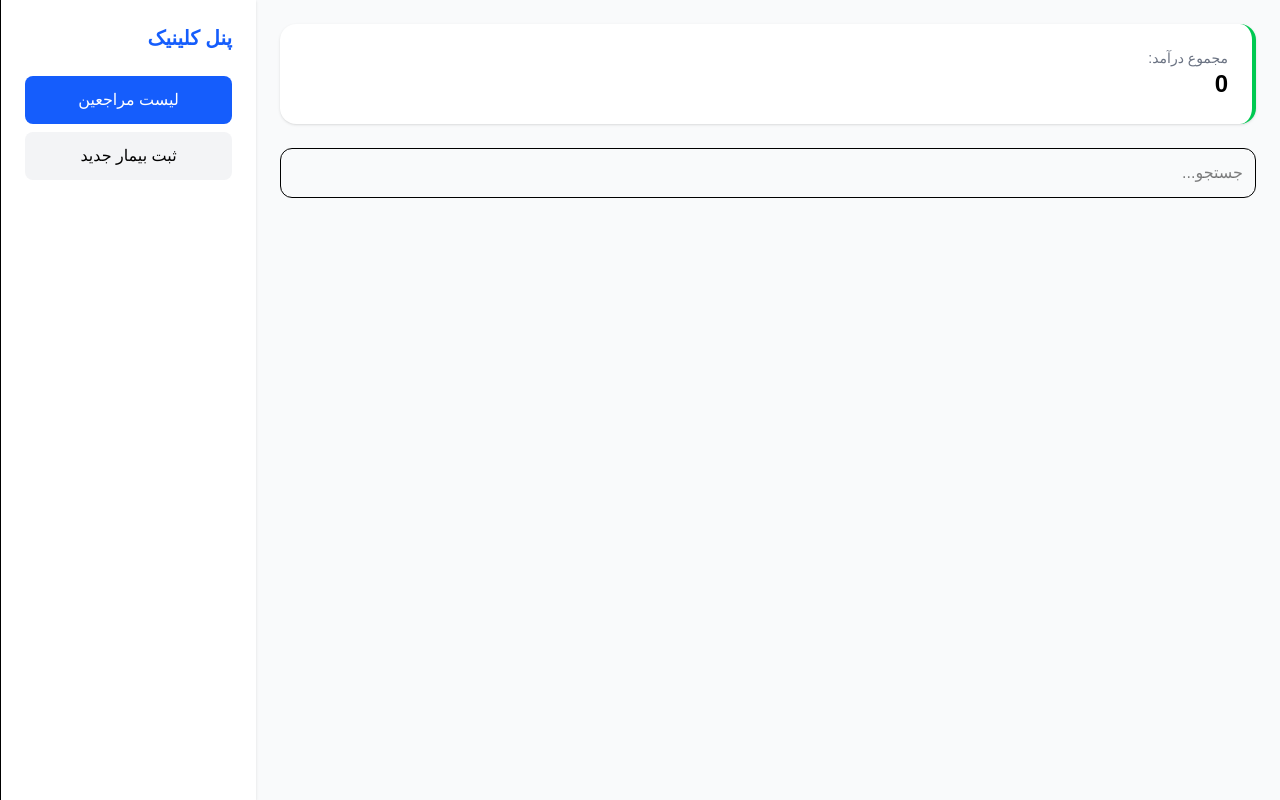
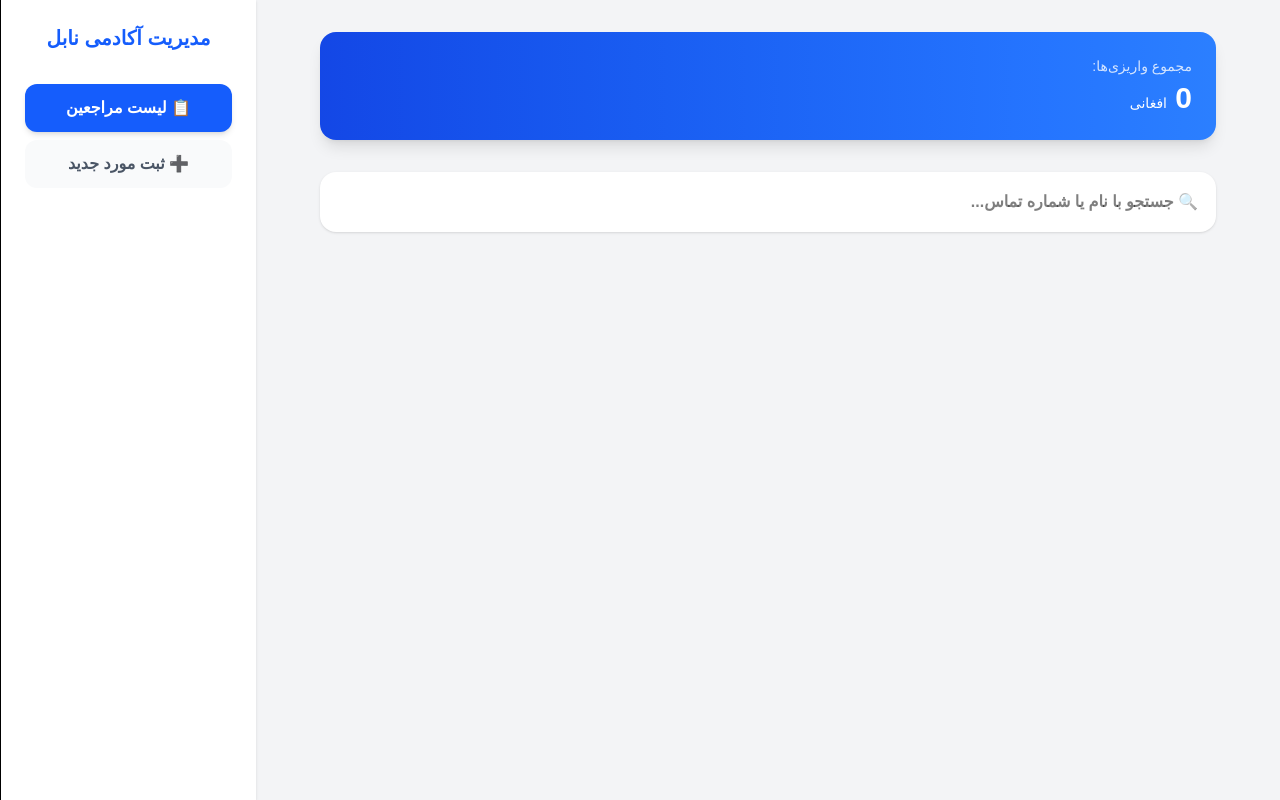
Before and after one commit to nabildentalacademy-art/nabil-dental-academy, a Next.js app: page / in a window 1280 px wide. Built offline with nearby package versions, Linux system fonts and the light colour scheme.

Commit message:
final fixed version

```diff
--- a/app/page.tsx
+++ b/app/page.tsx
@@ -8,17 +8,17 @@ export default function Home() {
   const [form, setForm] = useState({ name: "", phone: "", note: "", amount: "" });
 
   useEffect(() => {
-    const data = localStorage.getItem("nabil_clinic_v1");
+    const data = localStorage.getItem("nabil_clinic_final");
     if (data) setPatients(JSON.parse(data));
   }, []);
 
   useEffect(() => {
-    localStorage.setItem("nabil_clinic_v1", JSON.stringify(patients));
+    localStorage.setItem("nabil_clinic_final", JSON.stringify(patients));
   }, [patients]);
 
   const handleSave = (e: any) => {
     e.preventDefault();
-    if (!form.name || !form.phone) return alert("نام و شماره الزامی است");
+    if (!form.name || !form.phone) return alert("لطفاً نام و شماره را وارد کنید");
     const newP = { ...form, id: Date.now(), date: new Date().toLocaleDateString('fa-IR'), amount: Number(form.amount) || 0 };
     setPatients([newP, ...patients]);
     setForm({ name: "", phone: "", note: "", amount: "" });
@@ -28,40 +28,54 @@ export default function Home() {
   const filtered = patients.filter(p => p.name.includes(searchTerm) || p.phone.includes(searchTerm));
 
   return (
-    <div className="min-h-screen bg-gray-50 flex flex-col md:flex-row-reverse text-right text-black" dir="rtl">
+    <div className="min-h-screen bg-gray-100 flex flex-col md:flex-row-reverse text-right text-black" dir="rtl">
       <aside className="w-full md:w-64 bg-white p-6 border-l shadow-sm">
-        <h1 className="text-xl font-bold text-blue-600 mb-6">پنل کلینیک</h1>
-        <button onClick={() => setActiveTab("dashboard")} className={`w-full p-3 mb-2 rounded-lg ${activeTab === "dashboard" ? "bg-blue-600 text-white" : "bg-gray-100"}`}>لیست مراجعین</button>
-        <button onClick={() => setActiveTab("register")} className={`w-full p-3 rounded-lg ${activeTab === "register" ? "bg-blue-600 text-white" : "bg-gray-100"}`}>ثبت بیمار جدید</button>
+        <h1 className="text-xl font-black text-blue-600 mb-8 text-center">مدیریت آکادمی نابل</h1>
+        <nav className="space-y-2">
+          <button onClick={() => setActiveTab("dashboard")} className={`w-full p-3 rounded-xl font-bold transition ${activeTab === "dashboard" ? "bg-blue-600 text-white shadow-md" : "bg-gray-50 text-gray-600"}`}>📋 لیست مراجعین</button>
+          <button onClick={() => setActiveTab("register")} className={`w-full p-3 rounded-xl font-bold transition ${activeTab === "register" ? "bg-blue-600 text-white shadow-md" : "bg-gray-50 text-gray-600"}`}>➕ ثبت مورد جدید</button>
+        </nav>
       </aside>
-      <main className="flex-1 p-6">
+
+      <main className="flex-1 p-4 md:p-8">
         {activeTab === "dashboard" ? (
-          <div>
-            <div className="bg-white p-6 rounded-2xl mb-6 shadow-sm border-r-4 border-green-500">
-              <p className="text-gray-500 text-sm">مجموع درآمد:</p>
-              <h2 className="text-2xl font-bold">{patients.reduce((s, p) => s + p.amount, 0).toLocaleString()}</h2>
+          <div className="max-w-4xl mx-auto">
+            <div className="bg-gradient-to-r from-blue-700 to-blue-500 text-white p-6 rounded-2xl mb-8 shadow-lg">
+              <p className="opacity-80 text-sm mb-1">مجموع واریزی‌ها:</p>
+              <h2 className="text-3xl font-black">{patients.reduce((s, p) => s + p.amount, 0).toLocaleString()} <span className="text-sm font-normal">افغانی</span></h2>
             </div>
-            <input placeholder="جستجو..." className="w-full p-3 rounded-xl border mb-6 outline-none" onChange={e => setSearchTerm(e.target.value)} />
-            <div className="space-y-3">
+
+            <input
+              placeholder="🔍 جستجو با نام یا شماره تماس..."
+              className="w-full p-4 rounded-2xl border-2 border-white mb-6 shadow-sm outline-none focus:border-blue-500 bg-white font-bold"
+              onChange={e => setSearchTerm(e.target.value)}
+              style={{ color: 'black' }}
+            />
+
+            <div className="grid gap-4">
               {filtered.map(p => (
-                <div key={p.id} className="bg-white p-4 rounded-xl shadow-sm border flex justify-between items-center">
+                <div key={p.id} className="bg-white p-5 rounded-2xl shadow-sm border border-gray-100 flex justify-between items-center hover:shadow-md transition">
                   <div>
-                    <p className="font-bold">{p.name} <span className="text-xs text-gray-400">({p.date})</span></p>
-                    <p className="text-blue-600 text-sm">{p.phone}</p>
+                    <p className="font-black text-lg text-gray-800">{p.name}</p>
+                    <p className="text-blue-600 font-bold text-sm">{p.phone}</p>
+                    <p className="text-gray-400 text-xs mt-1 font-medium">{p.date} {p.note && `| ${p.note}`}</p>
                   </div>
-                  <div className="font-bold text-green-600">{p.amount.toLocaleString()}</div>
+                  <div className="text-left font-black text-green-600 text-xl">{p.amount.toLocaleString()}</div>
                 </div>
               ))}
             </div>
           </div>
         ) : (
-          <form onSubmit={handleSave} className="max-w-md mx-auto bg-white p-8 rounded-2xl shadow-sm space-y-4">
-            <input placeholder="نام" className="w-full p-3 border rounded-lg" value={form.name} onChange={e => setForm({...form, name: e.target.value})} style={{color:'black'}} />
-            <input placeholder="شماره" className="w-full p-3 border rounded-lg" value={form.phone} onChange={e => setForm({...form, phone: e.target.value})} style={{color:'black'}} />
-            <input placeholder="مبلغ" type="number" className="w-full p-3 border rounded-lg" value={form.amount} onChange={e => setForm({...form, amount: e.target.value})} style={{color:'black'}} />
-            <textarea placeholder="یادداشت" className="w-full p-3 border rounded-lg h-24" value={form.note} onChange={e => setForm({...form, note: e.target.value})} style={{color:'black'}} />
-            <button className="w-full bg-blue-600 text-white py-3 rounded-lg font-bold">ذخیره</button>
-          </form>
+          <div className="max-w-md mx-auto">
+            <form onSubmit={handleSave} className="bg-white p-8 rounded-[32px] shadow-xl border border-gray-50 space-y-5">
+              <h2 className="text-xl font-black text-center text-gray-800 mb-2">ثبت مشخصات و مالی</h2>
+              <input placeholder="نام بیمار / شاگرد" className="w-full p-4 border rounded-2xl bg-gray-50 font-bold outline-none focus:bg-white focus:border-blue-500 transition" value={form.name} onChange={e => setForm({...form, name: e.target.value})} style={{color:'black'}} />
+              <input placeholder="شماره تماس" className="w-full p-4 border rounded-2xl bg-gray-50 font-bold outline-none focus:bg-white focus:border-blue-500 transition" value={form.phone} onChange={e => setForm({...form, phone: e.target.value})} style={{color:'black'}} />
+              <input placeholder="مبلغ دریافتی" type="number" className="w-full p-4 border rounded-2xl bg-gray-50 font-bold outline-none focus:bg-white focus:border-blue-500 transition" value={form.amount} onChange={e => setForm({...form, amount: e.target.value})} style={{color:'black'}} />
+              <textarea placeholder="توضیحات تکمیلی" className="w-full p-4 border rounded-2xl bg-gray-50 font-bold h-28 outline-none focus:bg-white focus:border-blue-500 transition" value={form.note} onChange={e => setForm({...form, note: e.target.value})} style={{color:'black'}} />
+              <button className="w-full bg-blue-600 text-white py-4 rounded-2xl font-black text-lg shadow-lg hover:bg-blue-700 active:scale-95 transition-all">ذخیره در دیتابیس</button>
+            </form>
+          </div>
         )}
       </main>
     </div>
```
